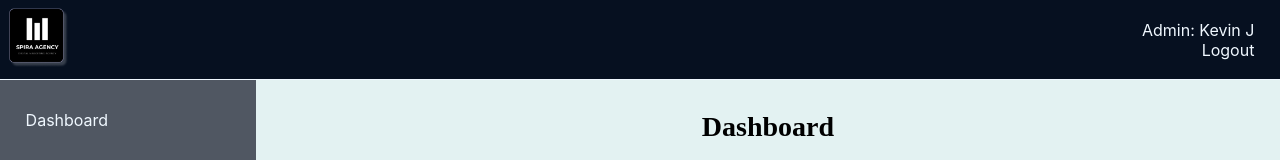
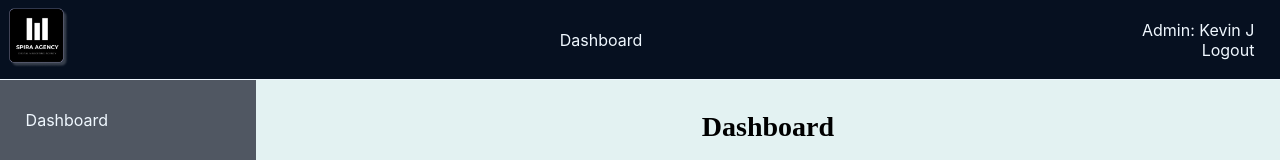
Before and after one commit to PaulTeshome/spira-site, a React (Create React App) app in the folder spira/client/: page /admin in a window 1280 px wide. Shown: the top 160 px of the page. Built offline with nearby package versions, Linux system fonts and the light colour scheme; no server answers.

Commit message:
Update AdminHeader.js

```diff
--- a/spira/client/src/components/AdminHeader.js
+++ b/spira/client/src/components/AdminHeader.js
@@ -9,6 +9,7 @@ function AdminHeader({adminName}) {
         <Link  to="/#home" smooth>
             <img className='home-logo' src={logo} alt="spira logo"/>
         </Link>
+        <span className='admin-title'>Dashboard</span>
         <div className='admin-data'>
             Admin: {adminName}
             <Link to="/admin">Logout</Link>
```
